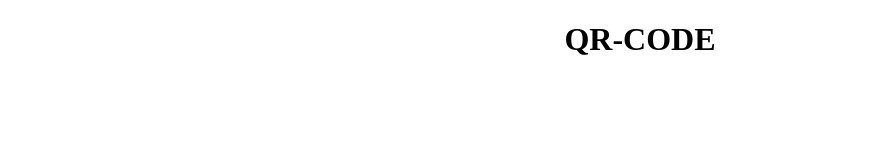
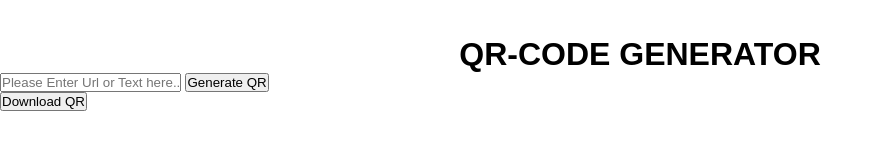
Before and after one commit to ApramPepo/QR, a plain HTML site: page index.html in a window 1280 px wide. Shown: the whole page, without its empty margins (0-883 px from the left). Drawn offline with Linux system fonts and the light colour scheme.

Commit message:
boiler plate

```diff
--- a/index.html
+++ b/index.html
@@ -11,6 +11,15 @@
             defer></script>
     </head>
     <body>
-        <h1>Qr-Code</h1>
+        <h1>Qr-Code Generator</h1>
+        <section class="container">
+            <form class="Input">
+                <input type="text" id="urlInput"
+                    placeholder="Please Enter Url or Text here...">
+                <button onclick="generateQR()">Generate QR</button>
+            </form>
+            <p id="qrcode"></p>
+            <button id="download" onclick="downloadQR()">Download QR</button>
+        </section>
     </body>
 </html>
--- a/main.css
+++ b/main.css
@@ -1,5 +1,13 @@
+* {
+    margin: 0;
+    padding: 0;
+    box-sizing: border-box;
+    font-family: Arial, Helvetica, sans-serif;
+}
+
 h1 {
     display: flex;
     justify-content: center;
     text-transform: uppercase;
+    margin-top: 2ch;
 }
--- a/main.js
+++ b/main.js
@@ -0,0 +1 @@
+console.log("Lol");
```
